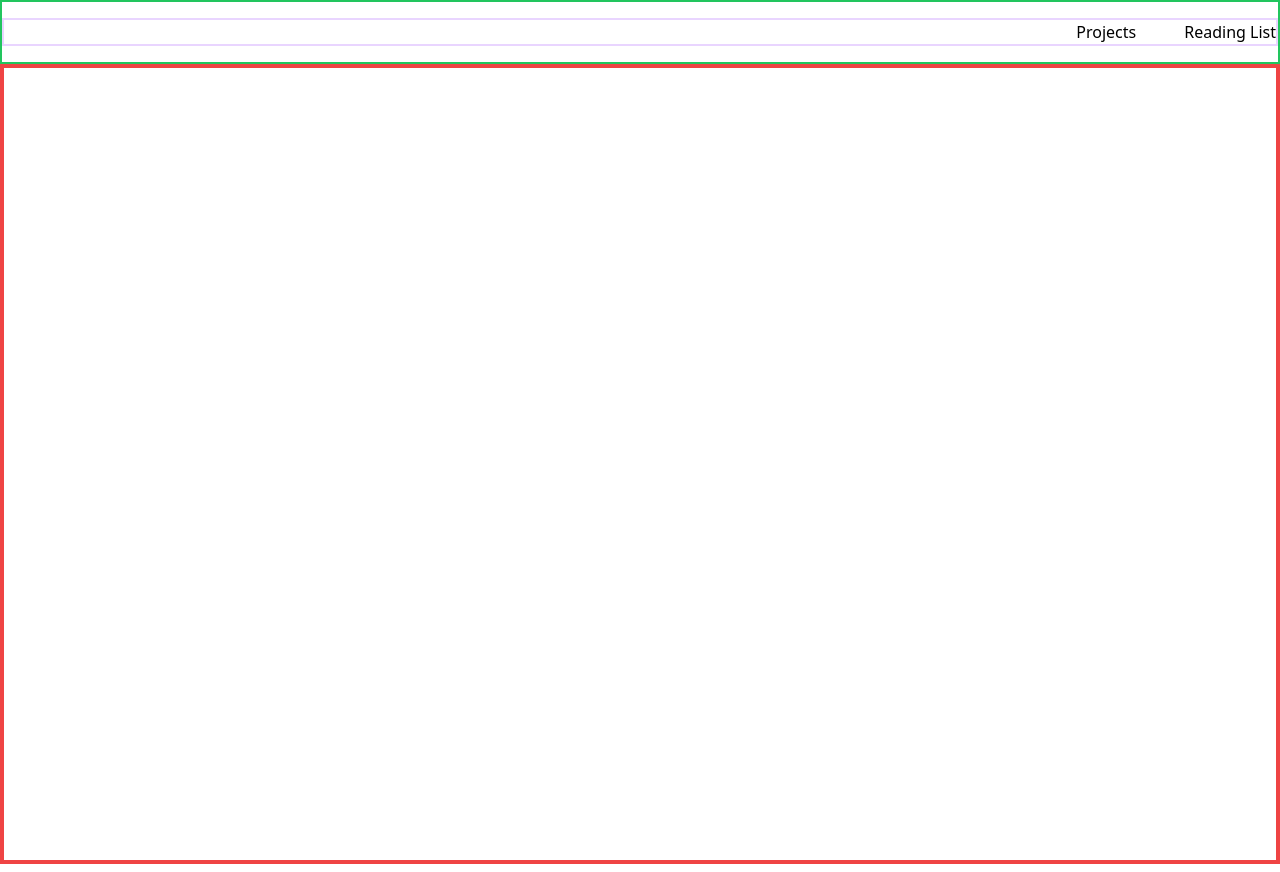
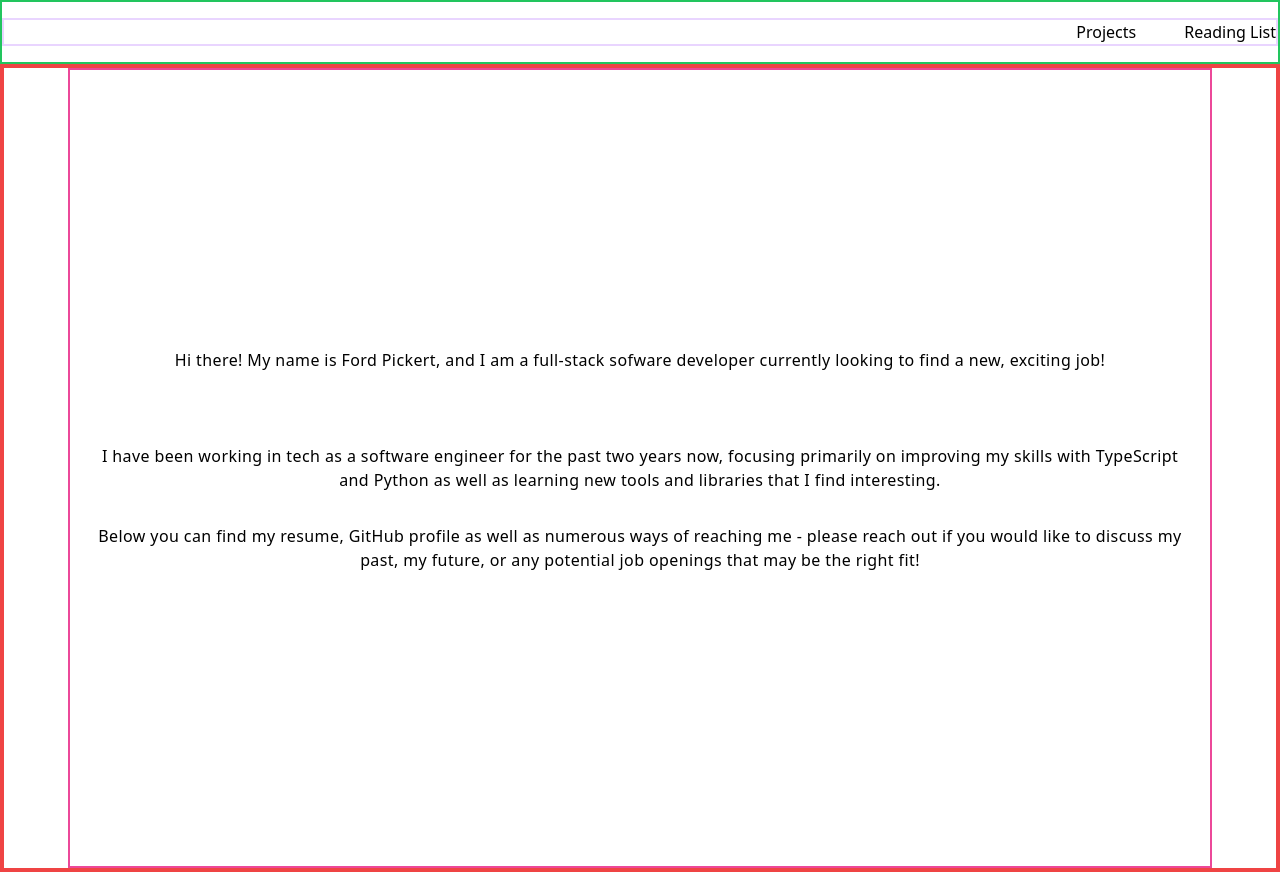
Before and after one commit to fordpic/personal-site, a Next.js app: page / in a window 1280 px wide. Built offline with nearby package versions, Linux system fonts and the light colour scheme.

Commit message:
dummy content added, begin styling

```diff
--- /dev/null
+++ b/src/pages/components/Content.tsx
@@ -0,0 +1,23 @@
+export default function Content() {
+	return (
+		<div className='flex flex-col text-center justify-center min-h-screen mx-16 tracking-wide border-2 border-pink-500'>
+			<p className='pb-14'>
+				Hi there! My name is Ford Pickert, and I am a full-stack sofware
+				developer currently looking to find a new, exciting job!
+			</p>
+
+			<p className='p-4'>
+				I have been working in tech as a software engineer for the past two
+				years now, focusing primarily on improving my skills with TypeScript and
+				Python as well as learning new tools and libraries that I find
+				interesting.
+			</p>
+
+			<p className='p-4'>
+				Below you can find my resume, GitHub profile as well as numerous ways of
+				reaching me - please reach out if you would like to discuss my past, my
+				future, or any potential job openings that may be the right fit!
+			</p>
+		</div>
+	);
+}
--- a/src/pages/components/Layout.tsx
+++ b/src/pages/components/Layout.tsx
@@ -1,3 +1,11 @@
-export default function Layout() {
-	return <div className='border-4 border-red-500 min-h-screen mx-auto'></div>;
+type LayoutProps = {
+	children: React.ReactNode;
+};
+
+export default function Layout(props: LayoutProps) {
+	return (
+		<div className='border-4 border-red-500 min-h-screen mx-auto'>
+			{props.children}
+		</div>
+	);
 }
--- a/src/pages/index.tsx
+++ b/src/pages/index.tsx
@@ -1,6 +1,7 @@
 import Head from 'next/head';
 import Layout from './components/Layout';
 import Nav from './components/Nav';
+import Content from './components/Content';
 
 export default function Home() {
 	return (
@@ -14,7 +15,9 @@ export default function Home() {
 
 			<Nav />
 
-			<Layout></Layout>
+			<Layout>
+				<Content />
+			</Layout>
 		</>
 	);
 }
```
